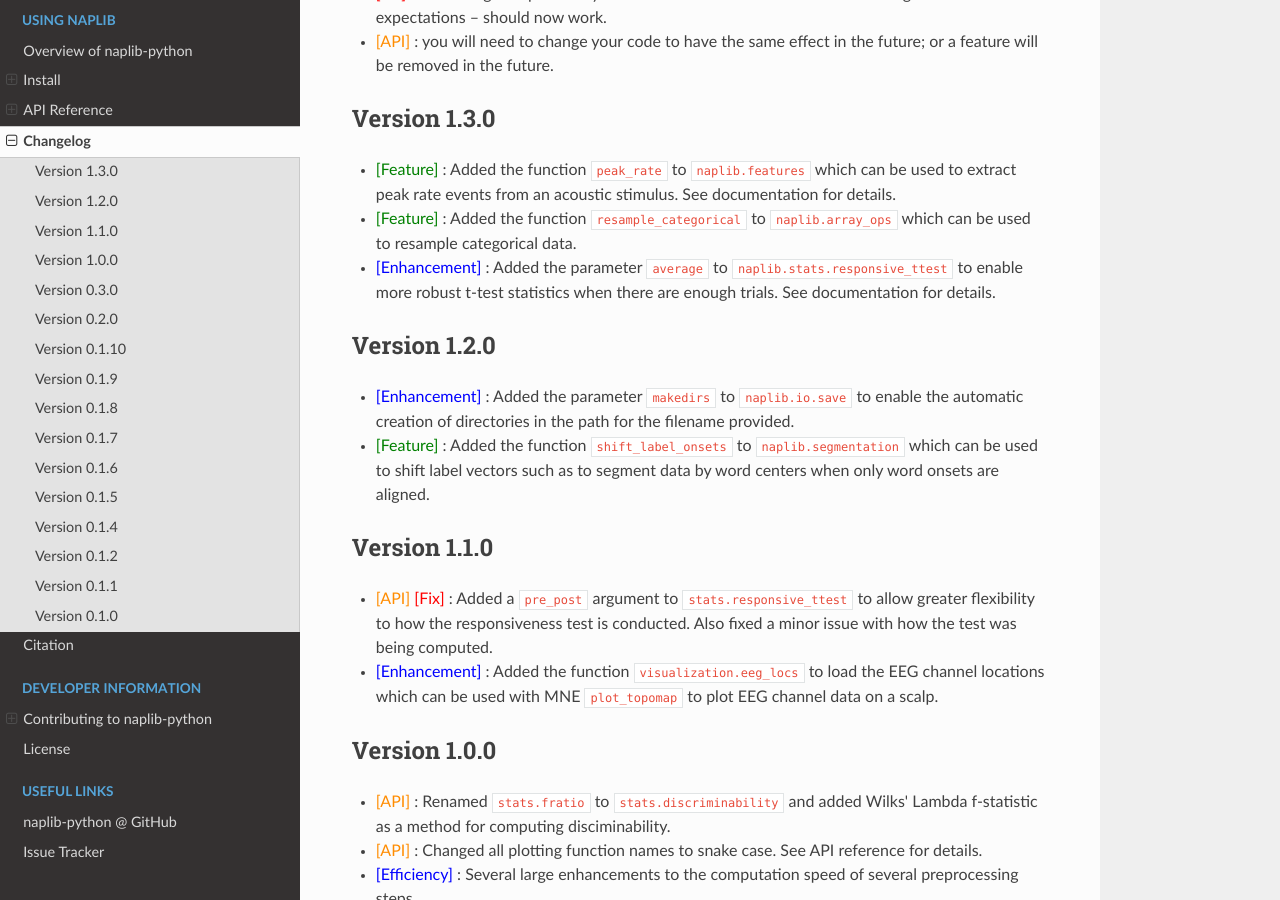
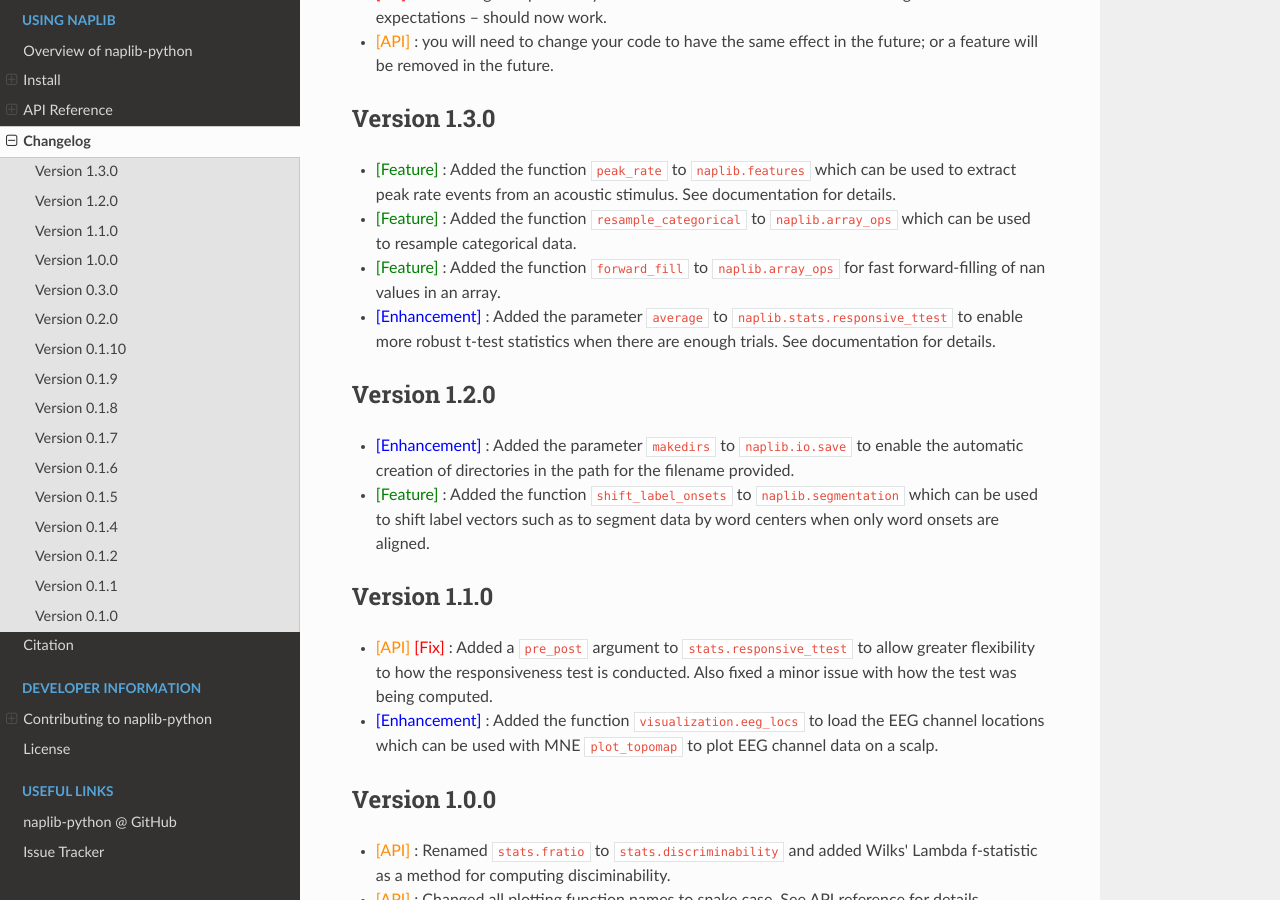
Before and after one commit to naplab/naplib-python, a Sphinx documentation site: the page built from docs/changelog.rst, in a window 1280 px wide and 900 px high, scrolled down 322 px. Built offline with Sphinx 7.4.7 and the Read the Docs theme 2.0.0, drawn with Linux system fonts in a browser that asks for light colours; pages that are not in the unit, such as notebooks, are missing from menus; the version number is read from the project's files by our own code.

Commit message:
Update changelog.rst

```diff
--- a/docs/changelog.rst
+++ b/docs/changelog.rst
@@ -32,6 +32,7 @@ Version 1.3.0
 -------------
 - |Feature| : Added the function ``peak_rate`` to ``naplib.features`` which can be used to extract peak rate events from an acoustic stimulus. See documentation for details.
 - |Feature| : Added the function ``resample_categorical`` to ``naplib.array_ops`` which can be used to resample categorical data.
+- |Feature| : Added the function ``forward_fill`` to ``naplib.array_ops`` for fast forward-filling of nan values in an array.
 - |Enhancement| : Added the parameter ``average`` to ``naplib.stats.responsive_ttest`` to enable more robust t-test statistics when there are enough trials. See documentation for details.
 
 Version 1.2.0
```
